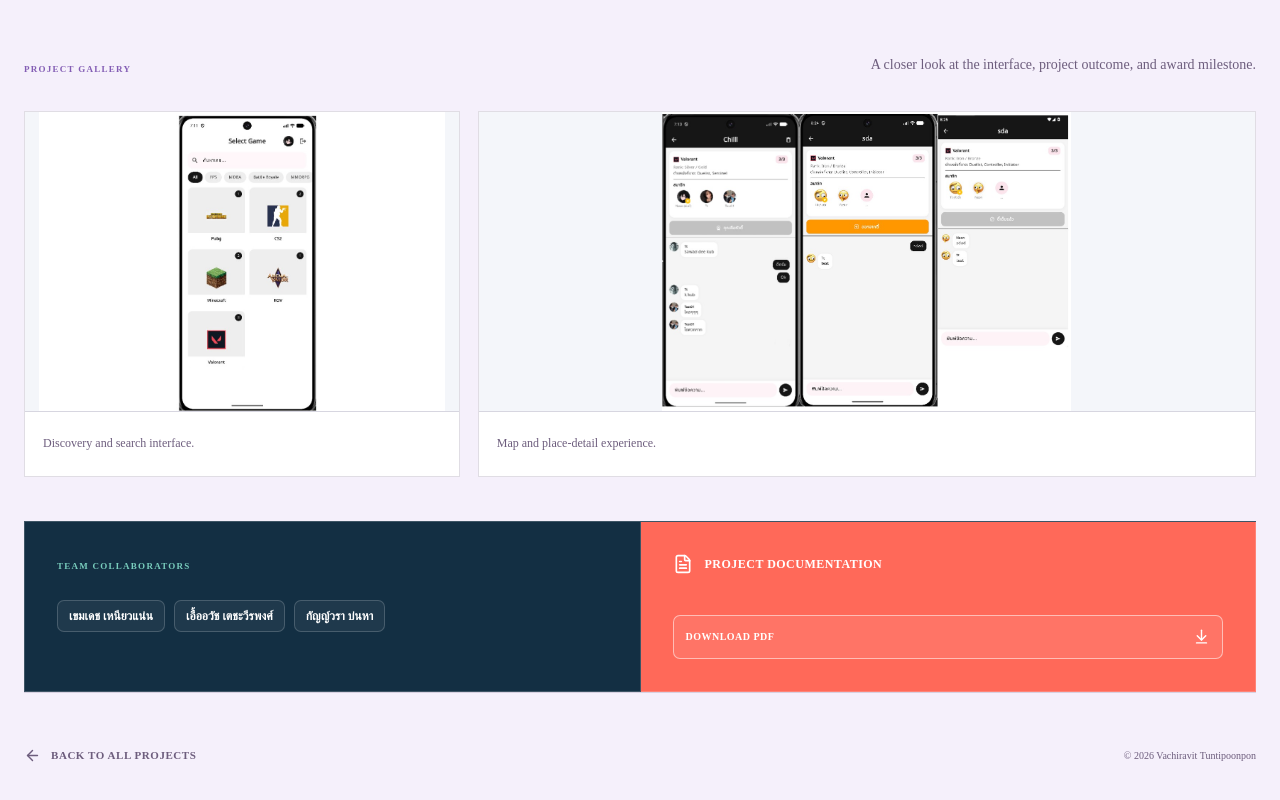
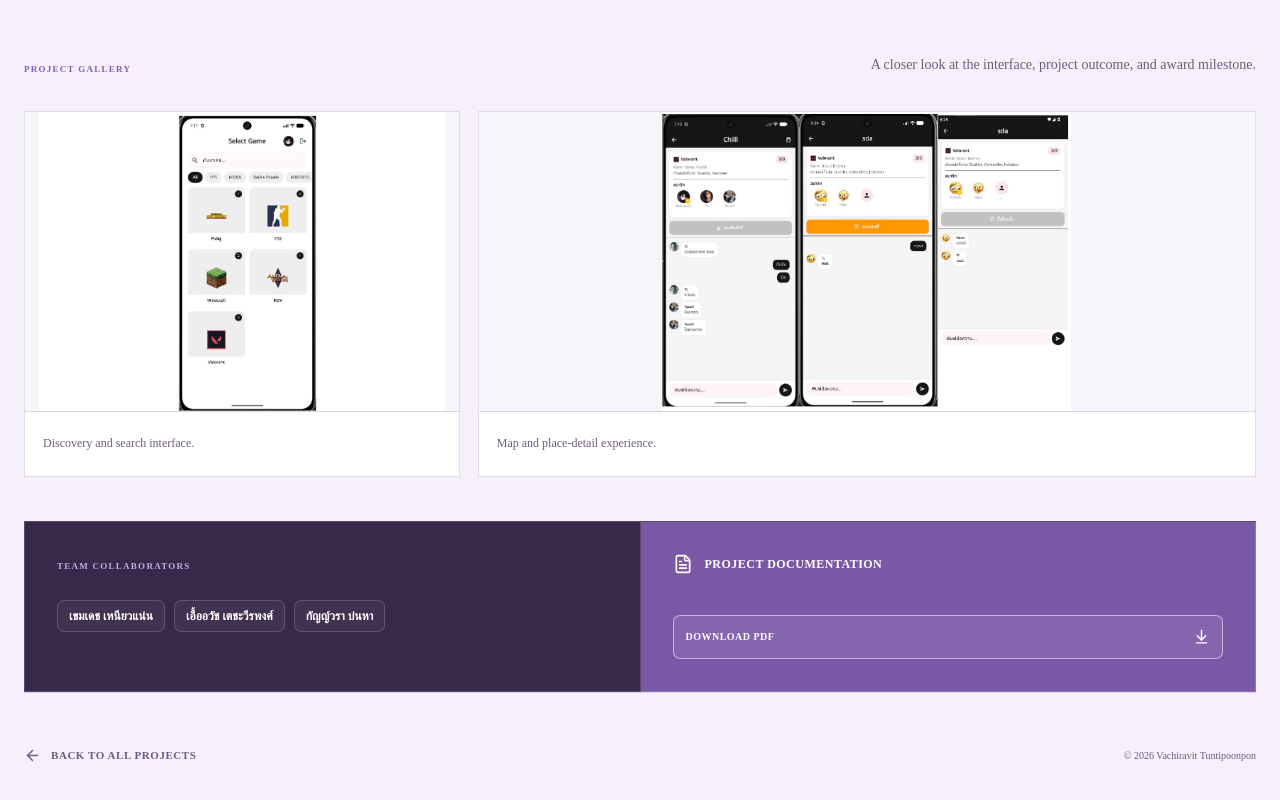
Before and after one commit to vachiravitz/portfolio-vachiravit, a Next.js app: page /projects/findty in a window 1280 px wide. Shown: the part 1251-2051 px from the top of the page. Built offline with nearby package versions, Linux system fonts and the light colour scheme.

Commit message:
Give each project its own closing palette

```diff
--- a/app/case-study.css
+++ b/app/case-study.css
@@ -9,10 +9,14 @@
   --case-line: rgba(24, 36, 58, .12);
   --case-accent: #3d62a8;
   --case-secondary: #dce7f7;
-  --case-closing: #132f43;
+  /* BLUE tone: GIEWBU */
+  --case-closing: #173a57;
   --case-closing-text: #c4d2db;
   --case-closing-line: rgba(255,255,255,.18);
-  --case-closing-accent: #79cdbd;
+  --case-closing-accent: #8fcdf2;
+  --case-closing-muted: #9eb4c3;
+  --case-document: #426cb3;
+  --case-document-hover: #365b9b;
   --case-page-padding: clamp(24px, 4vw, 72px);
   --case-content-width: 1460px;
   min-height: 100vh;
@@ -40,6 +44,14 @@
   --case-line: rgba(65, 47, 91, .16);
   --case-accent: #835db4;
   --case-secondary: #e7b5cf;
+  /* VIOLET tone: Findty */
+  --case-closing: #382849;
+  --case-closing-text: #d8cfdf;
+  --case-closing-line: rgba(255,255,255,.17);
+  --case-closing-accent: #c8a9ed;
+  --case-closing-muted: #b2a3bf;
+  --case-document: #7b58a6;
+  --case-document-hover: #66478f;
 }
 
 .case-tone-slate {
@@ -52,6 +64,14 @@
   --case-line: rgba(41, 67, 74, .16);
   --case-accent: #4f7d88;
   --case-secondary: #e2b875;
+  /* SLATE tone: Signal Analytics */
+  --case-closing: #29434a;
+  --case-closing-text: #d0dcde;
+  --case-closing-line: rgba(255,255,255,.17);
+  --case-closing-accent: #a5d5dc;
+  --case-closing-muted: #a7b9bd;
+  --case-document: #4f7d88;
+  --case-document-hover: #3f6872;
 }
 
 .case-header,
@@ -377,7 +397,7 @@
 .case-final-block small { display: block; margin-top: 7px; color: var(--case-closing-text); font-size: 13px; }
 .case-collaborator-list { display: flex; flex-wrap: wrap; gap: 9px; margin: 24px 0 0; padding: 0; list-style: none; }
 .case-collaborator-list li { padding: 8px 11px; border: 1px solid var(--case-closing-line); border-radius: 7px; background: rgba(255,255,255,.05); color: #ffffff; font-size: 12px; font-weight: 650; line-height: 1.2; }
-.case-collaborator-list li.is-placeholder { color: #91a7b5; font-weight: 560; }
+.case-collaborator-list li.is-placeholder { color: var(--case-closing-muted); font-weight: 560; }
 .case-collaborator-list li::before { display: none; content: none; }
 .case-final-block li::before { margin-right: 8px; color: var(--case-accent); content: "—"; }
 
@@ -391,7 +411,7 @@
   padding: 32px;
   border-right: 1px solid var(--case-closing-line);
   border-bottom: 1px solid var(--case-closing-line);
-  background: #ff6959;
+  background: var(--case-document);
   color: #ffffff;
   font-size: 12px;
   font-weight: 800;
@@ -402,7 +422,7 @@
 .case-documentation > span { display: inline-flex; align-items: center; gap: 12px; }
 .case-documentation-actions { display: grid; grid-template-columns: 1fr; gap: 8px; }
 .case-documentation-actions a { display: flex; align-items: center; justify-content: space-between; gap: 10px; min-height: 44px; padding: 10px 12px; border: 1px solid rgba(255,255,255,.52); border-radius: 7px; background: rgba(255,255,255,.08); color: #ffffff; font-size: 10px; }
-.case-documentation-actions a:hover { transform: translateY(-2px); }
+.case-documentation-actions a:hover { background: var(--case-document-hover); transform: translateY(-2px); }
 
 .case-closing .case-footer { display: flex; align-items: center; justify-content: space-between; min-height: 126px; border-top: 1px solid var(--case-line); color: var(--case-text); font-size: 10px; }
 .case-closing .case-footer a { color: var(--case-text); }
```
